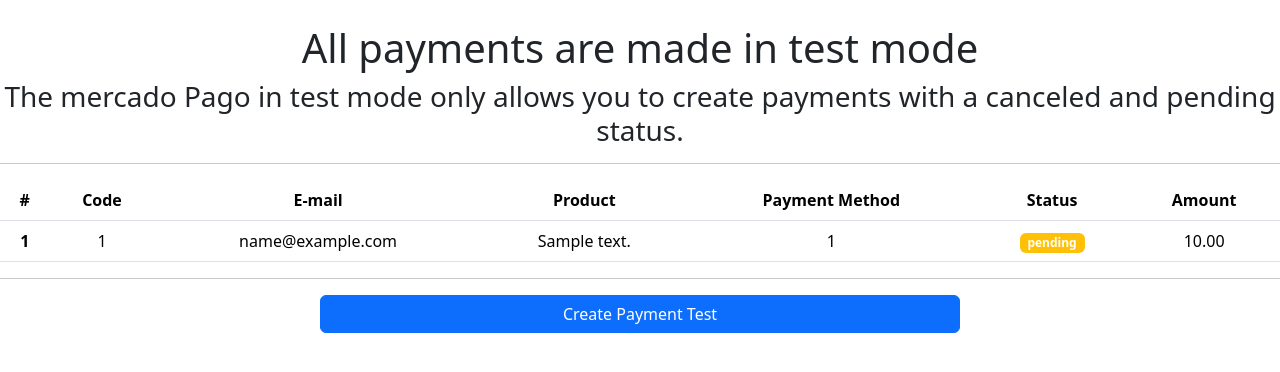
After one commit to HeitorLouzeiro/webhook-mercadopago, a Django app: page /payments/ in a window 1280 px wide. The commit adds this page. Shown: the top 372 px of the page. Run offline with Django 4.2, Linux system fonts and the light colour scheme; tables that the repository leaves empty hold one stand-in row (values such as "Sample post").

Commit message:
Showing created payments that are saved in the database.

```diff
--- a/webhook/templates/webhook/pages/home.html
+++ b/webhook/templates/webhook/pages/home.html
@@ -52,7 +52,7 @@
         <hr>
         <h2>Create payment in Test mode</h2>
         <p>When we are in test mode, we can create payments without having to use real money.</p>
-        <a href="" class="btn btn-primary btn-lg">Payment Test</a>
+        <a href="{% url 'payments' %}" class="btn btn-primary btn-lg">Payment Test</a>
         <hr>
         <br>
         <br>
--- /dev/null
+++ b/webhook/templates/webhook/pages/payments.html
@@ -0,0 +1,56 @@
+<!DOCTYPE html>
+<html lang="en">
+  <head>
+    <meta charset="UTF-8" />
+    <meta name="viewport" content="width=device-width, initial-scale=1.0" />
+    <title>WebHook - Mercado Pago</title>
+    <link href="https://cdn.jsdelivr.net/npm/bootstrap@5.3.1/dist/css/bootstrap.min.css" rel="stylesheet" />
+  </head>
+  <body>
+    <div class="conteiner text-center mt-4">
+        <h1>All payments are made in test mode</h1>
+        <h3>The mercado Pago in test mode only allows you to create payments with a canceled and pending status.</h3>
+        <hr />
+      <table class="table">
+        <thead>
+          <tr>
+            <th scope="col">#</th>
+            <th scope="col">Code</th>
+            <th scope="col">E-mail</th>
+            <th scope="col">Product</th>
+            <th scope="col">Payment Method</th>
+            <th scope="col">Status</th>
+            <th scope="col">Amount</th>
+          </tr>
+        </thead>
+        <tbody>
+          {% for payment in payments %}
+            <tr>
+              <th scope="row">{{ payment.id }}</th>
+              <td>{{ payment.payment_id }}</td>
+              <td>{{ payment.email }}</td>
+              <td>{{ payment.description }}</td>
+              <td>{{ payment.payment_method_id }}</td>
+              <td>
+                {% if payment.status == 'cancelled' %}
+                    <span class="badge bg-danger">{{ payment.status }}</span>
+                {% elif payment.status == 'pending' %}
+                    <span class="badge bg-warning">{{ payment.status }}</span>
+                {% else %}
+                    <span class="badge bg-success">{{ payment.status }}</span>
+                {% endif %}
+
+              </td>
+              <td>{{ payment.amount }}</td>
+            </tr>
+          {% endfor %}
+        </tbody>
+      </table>
+      <hr />
+      <div class="d-grid gap-2 col-6 mx-auto">
+        <button class="btn btn-primary" type="button">Create Payment Test</button>
+      </div>
+    </div>
+  </body>
+  <script src="https://cdn.jsdelivr.net/npm/bootstrap@5.3.1/dist/js/bootstrap.bundle.min.js"></script>
+</html>
--- a/webhook/urls.py
+++ b/webhook/urls.py
@@ -4,6 +4,7 @@ from . import views
 
 urlpatterns = [
     path('', views.home, name='home'),
+    path('payments/', views.payments, name='payments'),
     path('method-pix/', views.methodPix, name='methodPix'),
     path('notification', views.notification, name='notification'),
     path('payment-status/', views.paymentStatus, name='paymentStatus'),
--- a/webhook/views.py
+++ b/webhook/views.py
@@ -16,6 +16,15 @@ sdk = mercadopago.SDK(os.environ.get('ACCESS_TOKEN'))
 def home(request):
     template = "webhook/pages/home.html"
     return render(request, template)
+
+
+def payments(request):
+    template = "webhook/pages/payments.html"
+    payments = Payments.objects.all().order_by('-date_last_updated')
+    context = {
+        "payments": payments
+    }
+    return render(request, template, context)
 
 
 def methodPix(request):
```
